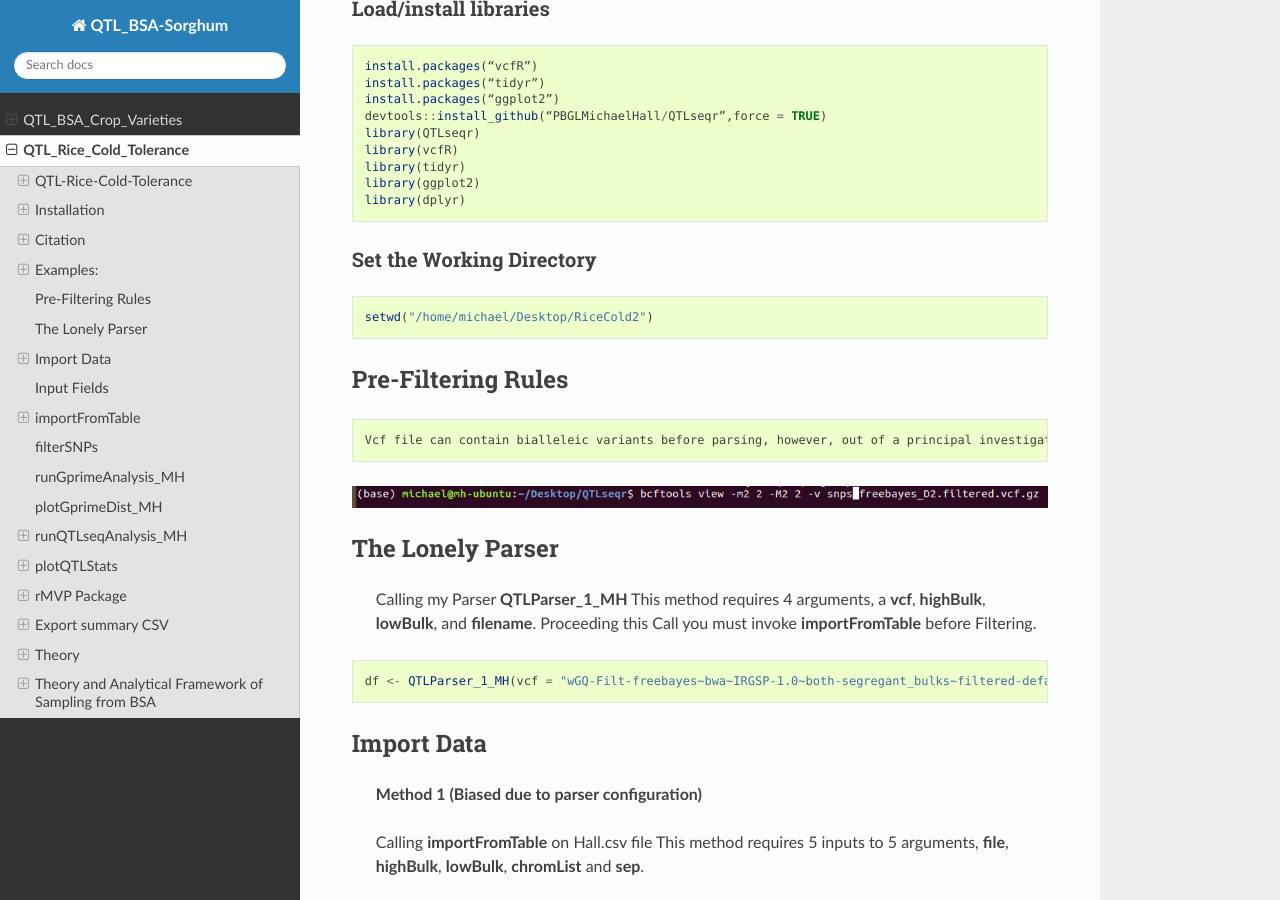
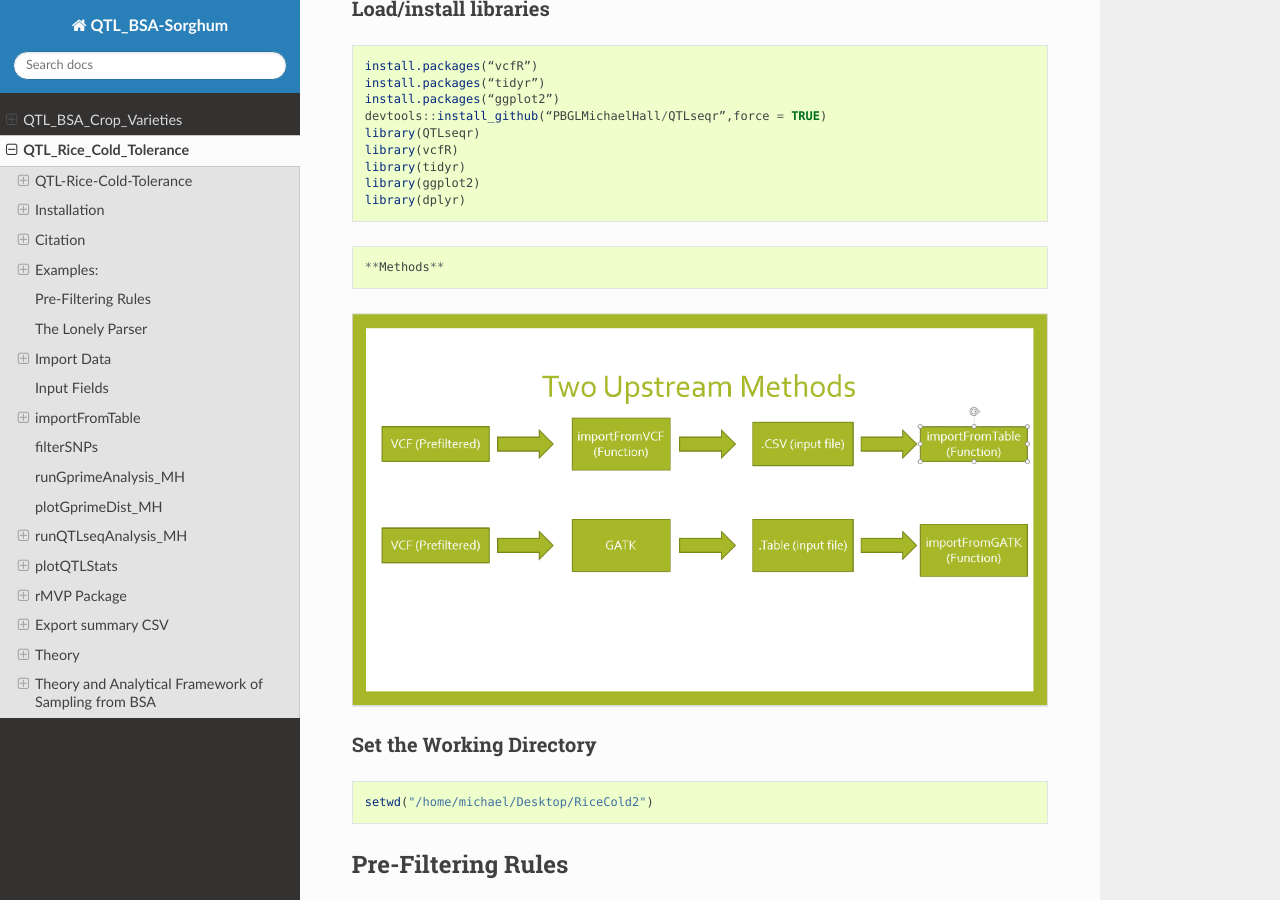
Before and after one commit to PBGLMichaelHall/ReadTheDocsQTL, a Sphinx documentation site: the page built from docs/source/Rice.rst, in a window 1280 px wide and 900 px high, scrolled down 2034 px. Built offline with Sphinx 7.4.7 and the Read the Docs theme 2.0.0, drawn with Linux system fonts in a browser that asks for light colours.

Commit message:
Update Rice.rst

```diff
--- a/docs/source/Rice.rst
+++ b/docs/source/Rice.rst
@@ -142,6 +142,9 @@ Load/install libraries
 
 ::
 
+**Methods**
+
+.. figure:: ../images/methods2.png
 Set the Working Directory
 -------------------------
 
```
